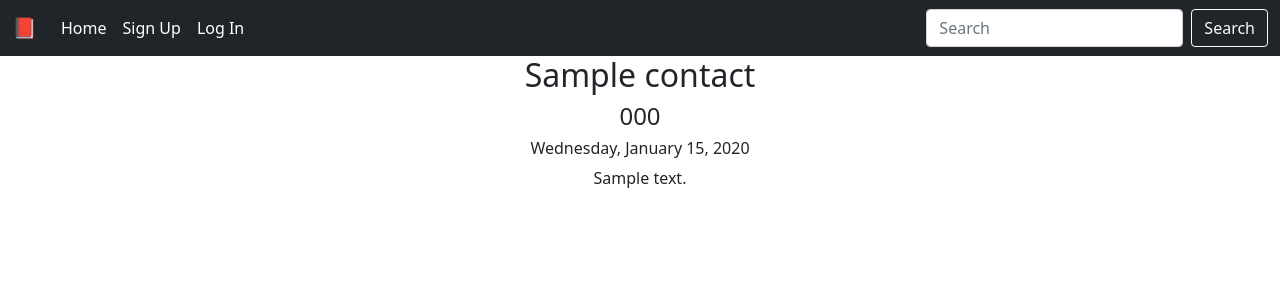
After one commit to vovan2101/week6-phonebook, a Flask app: template app/templates/book.html in a window 1280 px wide. The commit adds this page. Shown: the top 300 px of the page. Run offline with Flask 2, Linux system fonts and the light colour scheme; tables that the repository leaves empty hold one stand-in row (values such as "Sample post"); the template is opened without the code that fills it: values that come from a table or form of the project are taken from there, most other values are stand-ins (such as "Sample title", 1, 10 or a date in 2020); some libraries are stand-ins or nearby versions.

Commit message:
almost done

```diff
--- a/app/forms.py
+++ b/app/forms.py
@@ -13,7 +13,7 @@ class SignUpForm(FlaskForm):
     submit = SubmitField()
 
 
-class Phonebook(FlaskForm):
+class PhoneBook(FlaskForm):
     phone_number = StringField('Phone number', validators=[DataRequired(), Length(min=7, max=14)])
     name = StringField('Name', validators=[])
     notes = StringField('notes', validators=[] )
--- a/app/routes.py
+++ b/app/routes.py
@@ -1,6 +1,6 @@
 from app import app
 from flask import render_template, redirect, url_for, flash
-from app.forms import SignUpForm, Phonebook, LoginForm
+from app.forms import SignUpForm, PhoneBook, LoginForm
 from app.models import User, Contact
 from flask_login import login_user, logout_user, login_required, current_user
 
@@ -29,14 +29,16 @@ def signup():
 
 
 @app.route('/phonebook', methods = ['GET','POST'])
+@login_required
 def phonebook():
     form = Phonebook()
     if form.validate_on_submit():
         phone_number = form.phone_number.data
         name = form.name.data
         notes = form.notes.data
-        new_contact = Contact(phone_number=phone_number, name=name, notes=notes)
+        new_contact = Contact(phone_number=phone_number, name=name, notes=notes, user_id = current_user.id)
         flash(f"{new_contact.name} was added into your Phonebook", 'success')
+        return redirect(url_for('index'))
     return render_template('phonebook.html', form=form)
 
 
@@ -55,3 +57,44 @@ def login():
             flash('Incorrect username and/or password. Please try again', 'danger')
             return redirect(url_for('login'))
     return render_template('login.html', form=form)
+
+@app.route('/logout')
+def logout():
+    logout_user()
+    flash("You have successfully logged out.", 'primary')
+    return redirect(url_for("index"))
+
+@app.route('/phonebook/<contact_id>')
+@login_required
+def view_contact(contact_id):
+    contact = Contact.query.get_or_404(contact_id)
+    return render_template('book.html', contact=contact)
+
+
+@app.route('/phonebook/<contact_id>/edit', methods=["GET", "POST"])
+@login_required
+def edit_contact(contact_id):
+    contact_to_edit = Contact.query.get_or_404(contact_id)
+    if contact_to_edit.author != current_user:
+        flash("You do not have permission to edit this phonebook", 'danger')
+        return redirect(url_for('view_contact', contact_id=contact_id))
+    form = PhoneBook()
+    if form.validate_on_submit():
+        name= form.name.data
+        phone_number= form.phone_number.data
+        notes= form.notes.data
+        contact_to_edit.update(name=name, phone_number=phone_number, notes=notes)
+        flash(f'{contact_to_edit.name} has been updated', 'success')
+        return redirect(url_for('view_contact', contact_id=contact_id))
+    return render_template('edit_contact.html')
+
+@app.route('/phonebook/<contact_id>/delete')
+@login_required
+def delete_contact(contact_id):
+    contact_to_delete = Contact.query.get_or_404(contact_id)
+    if contact_to_delete.author != current_user:
+        flash('You do not have permission to delete this contact', 'danger')
+        return redirect(url_for('index'))
+    contact_to_delete.delete()
+    flash(f"{contact_to_delete.name} has been deleted", 'info')
+    return redirect(url_for('index'))
--- a/app/templates/base.html
+++ b/app/templates/base.html
@@ -7,16 +7,16 @@
         <meta name="Description" content="Enter your description here"/>
         <link rel="stylesheet" href="https://cdnjs.cloudflare.com/ajax/libs/twitter-bootstrap/5.1.0/css/bootstrap.min.css">
         <link rel="stylesheet" href="https://cdnjs.cloudflare.com/ajax/libs/font-awesome/5.15.4/css/all.min.css">
-        <!-- <link rel="stylesheet" href="assets/css/style.css"> -->
+        <!-- <link rel="stylesheet" href="app/css/style.css"> -->
 <title>{% block title %} {% endblock title %}</title>
 </head>
 <body>
     <!-- navbar -->
-    <nav class="navbar navbar-expand-lg navbar-dark bg-dark">
-  <div class="container-fluid">
-    <a class="navbar-brand" href="#">&#128213</a>
-    <button class="navbar-toggler" type="button" data-bs-toggle="collapse" data-bs-target="#navbarSupportedContent" aria-controls="navbarSupportedContent" aria-expanded="false" aria-label="Toggle navigation">
-      <span class="navbar-toggler-icon"></span>
+      <nav class="navbar navbar-expand-lg navbar-dark bg-dark">
+          <div class="container-fluid">
+            <a class="navbar-brand" id="logo" href="#">&#128213</a>
+            <button class="navbar-toggler" type="button" data-bs-toggle="collapse" data-bs-target="#navbarSupportedContent" aria-controls="navbarSupportedContent" aria-expanded="false" aria-label="Переключатель навигации">
+              <span class="navbar-toggler-icon"></span>
     </button>
     <div class="collapse navbar-collapse" id="navbarSupportedContent">
       <ul class="navbar-nav me-auto mb-2 mb-lg-0">
@@ -45,12 +45,12 @@
 
         <div class="container">
 
-          {% include 'alert.html' %}
+            {% include 'alert.html' %}
 
             {% block content %}
-
             {% endblock content %}
         </div>
+
 
 
 <script src="https://cdnjs.cloudflare.com/ajax/libs/popper.js/2.9.2/umd/popper.min.js"></script>
--- /dev/null
+++ b/app/templates/book.html
@@ -0,0 +1,44 @@
+{% extends 'base.html' %}
+
+{% block title %} {{ contact.name }}
+
+{% endblock title %}
+
+{% block content %}
+    <h2 class="text-center">{{ contact.name }}</h2>
+    <h4 class="text-center">{{ contact.phone_number }}</h4>
+    <h6 class="text-center">{{ post.date_created.strftime('%A, %B %d, %Y') }}</h6>
+    <p class="text-center">{{ post.notes }}</p>
+
+    {% if current_user == post.author %}
+    <div class="d-flex">
+        <a href="{{ url_for('edit_contact', contact_id = contact.id) }}" class="btn btn-success">Edit Contact</a>
+
+        <!-- Button trigger modal -->
+    <button type="button" class="btn btn-danger w-15" data-bs-toggle="modal" data-bs-target="#deleteModel">
+        Delete Contact
+    </button>
+    </div>
+
+    <div class="modal fade" id="deleteModel" tabindex="-1" aria-labelledby="deleteModalLabel" aria-hidden="true">
+        <div class="modal-dialog">
+        <div class="modal-content">
+            <div class="modal-header">
+            <h5 class="modal-title" id="deleteModalLabel">Are you sure?</h5>
+            <button type="button" class="btn-close" data-bs-dismiss="modal" aria-label="Close"></button>
+            </div>
+            <div class="modal-body">
+            Are you sure you want to delete {{ contact.name }}? this action cannot be undone.
+            </div>
+            <div class="modal-footer">
+            <button type="button" class="btn btn-secondary" data-bs-dismiss="modal">Close</button>
+            <a href="{{ url_for('delete_contact', contact_id=contact.id) }}" class="btn btn-danger">Delete</a>
+            </div>
+        </div>
+        </div>
+    </div>
+
+    {% endif %}
+
+
+{% endblock content %}
```
Also changed, not shown: app/models.py (+10 -0 lines), app/templates/edit_contact.html (added, +24 -0 lines), app/templates/index.html (+6 -2 lines), app.db, app/lg.jpg (added).
